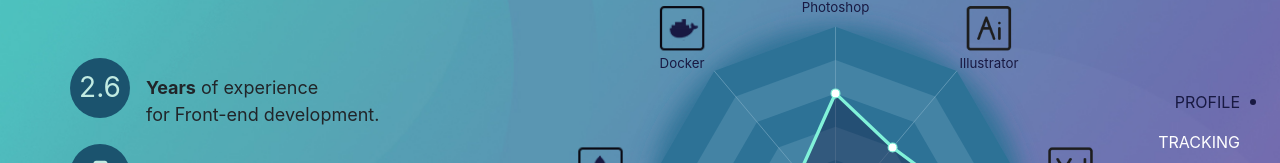
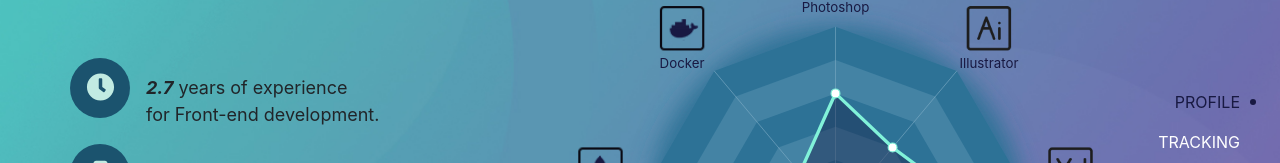
Before and after one commit to msueMKUltra/resume-roller-lo, a React (Create React App) app: page /resume-roller-lo/profile in a window 1280 px wide. Shown: the part 238-401 px from the top of the page. Built offline with nearby package versions, Linux system fonts and the light colour scheme.

Commit message:
profile changing for years calculate function

```diff
--- a/src/components/profile.jsx
+++ b/src/components/profile.jsx
@@ -11,12 +11,19 @@ class Profile extends Component {
     circleColor: "#1b536e",
     contents: [
       {
-        subtitle: 2.6,
-        isWord: true,
+        subtitle: "clock",
+        isWord: false,
         text: (
           <React.Fragment>
             <p className="m-0">
-              <strong>Years</strong> of experience
+              <span className="font-weight-bolder font-italic">
+                {(() => {
+                  const now = new Date().getTime();
+                  const then = new Date(2016, 10, 26).getTime();
+                  return ((now - then) / 1000 / 60 / 60 / 24 / 365).toFixed(1);
+                })()}
+              </span>
+              <span> years of experience</span>
             </p>
             <p> for Front-end development.</p>
           </React.Fragment>
```
